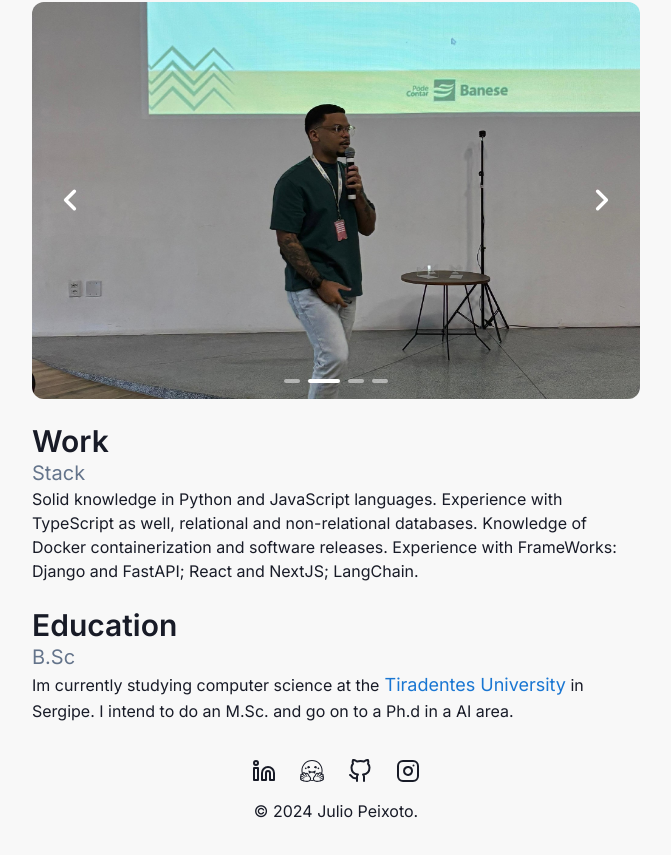
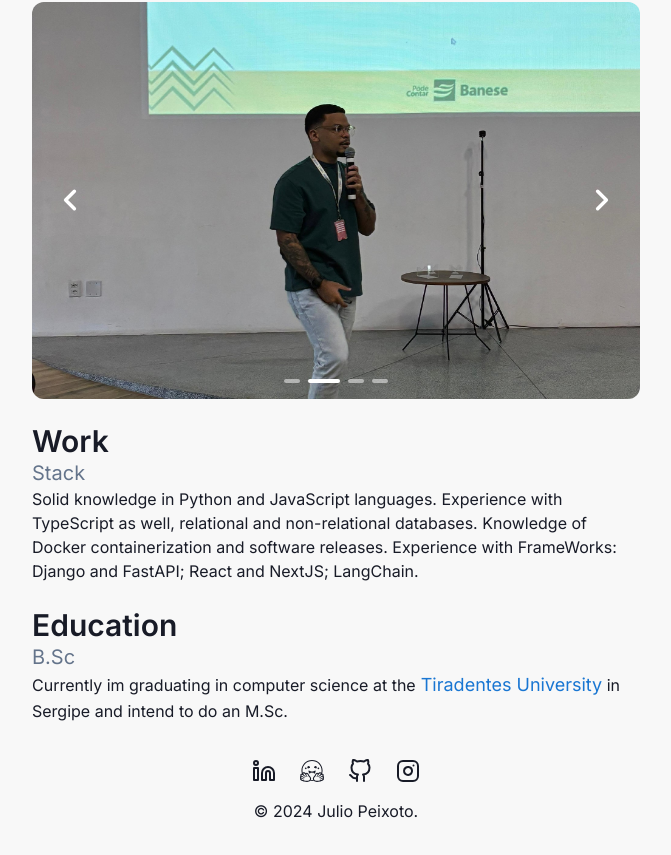
Before and after one commit to JulioPeixoto/juliopeixoto.info, a Next.js app: page / in a window 1280 px wide. Shown: the part 280-1135 px from the top of the page, without its empty margins (304-975 px from the left). Built offline with nearby package versions, Linux system fonts and the light colour scheme.

Commit message:
change: Education

```diff
--- a/app/ui/Education.tsx
+++ b/app/ui/Education.tsx
@@ -7,9 +7,9 @@ export default function Education() {
       <h1 className="font-semibold text-3xl">Education</h1>
       <span className="block text-slate-500 font-normal text-xl">B.Sc</span>
       <p className="mb-2 pb-2">
-        Im currently studying computer science at the
+        Currently im graduating in computer science at the
         <Link target="_blank" className="text-blue-700 hover:text-blue-200 md:text-lg" href="https://www.unit.br/en/undergraduate"
-        > Tiradentes University</Link> in Sergipe. I intend to do an M.Sc. and go on to a Ph.d in a AI area.
+        > Tiradentes University</Link> in Sergipe and intend to do an M.Sc.
       </p>
     </section>
   );
```
